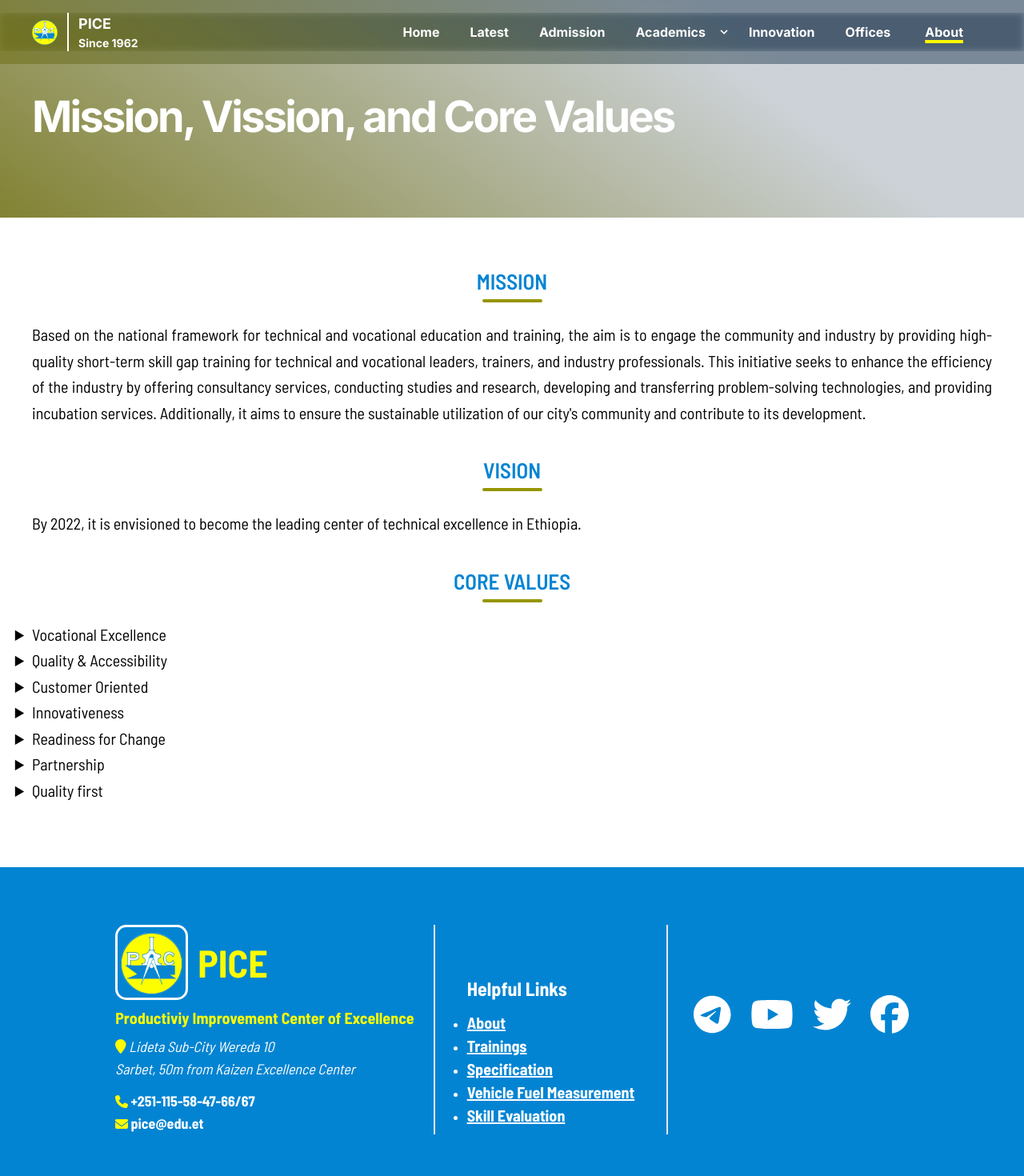
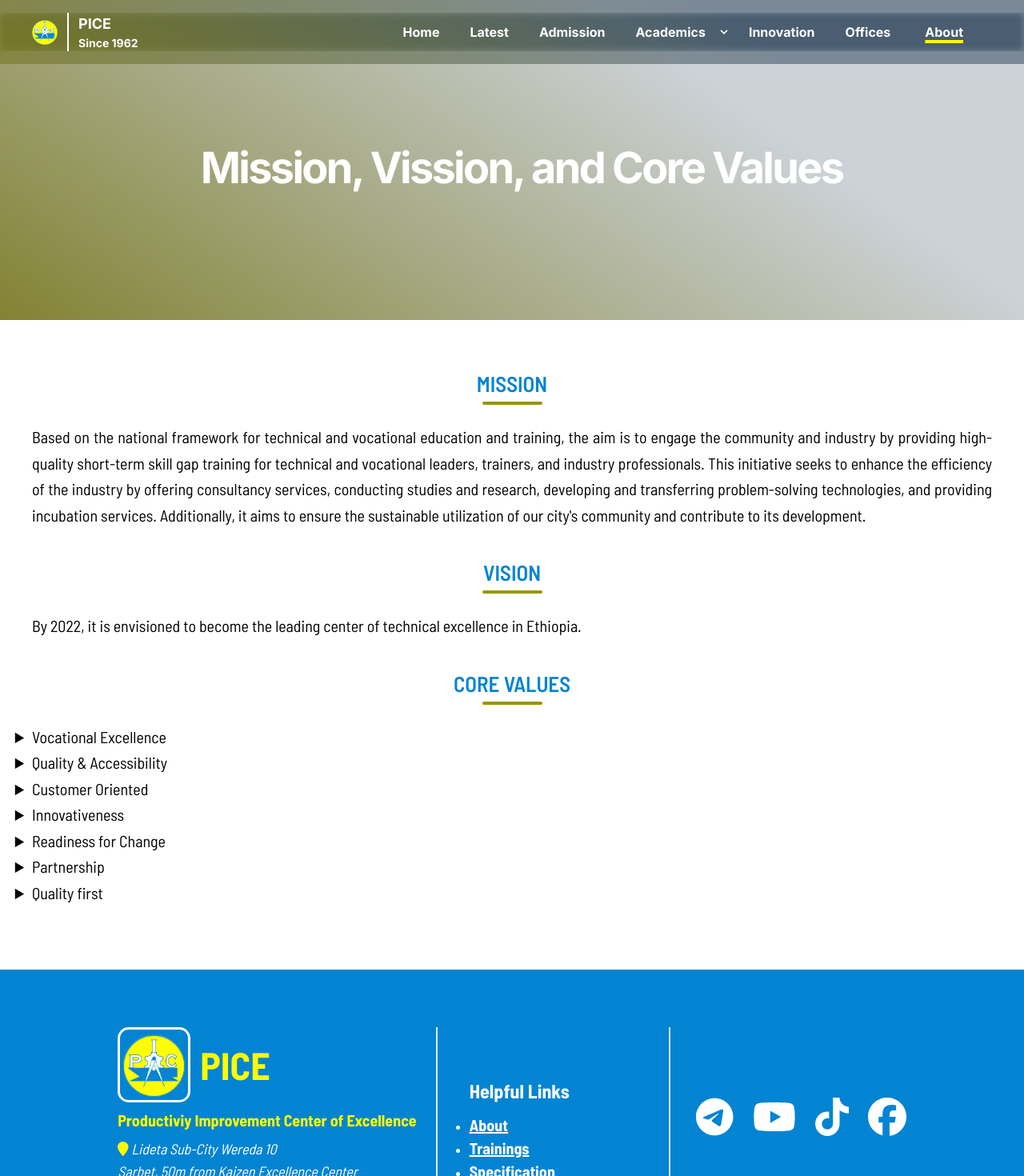
Before and after one commit to bini-i/PICE-Website, a Next.js app: page /about in a window 1280 px wide. Shown: the top 1470 px of the page at 80% size. Built offline with nearby package versions, Linux system fonts and the light colour scheme.

Commit message:
update footer

```diff
--- a/src/app/about/page.tsx
+++ b/src/app/about/page.tsx
@@ -10,17 +10,21 @@ const inter = Inter({
   display: 'swap',
 })
 
-
 export default function Home() {
   return (
     <>
       <div className={twMerge(inter.className ,"hero-gradient")}>
         <Header />
-        <div className="py-14">
-            <div className="container">
-                <h1 className="header-marker text-3xl md:text-[54px] md:leading-[60px] font-bold tracking-tighter text-[#fff] mt-5 py-10">Mission, Vission, and Core Values</h1>
-            </div>
+
+        <div className=" w-full h-[35vh] md:h-[50vh] flex flex-col justify-center">
+            <section className="hero flex flex-col items-center container border-0">
+              <div className="w-[80vw] pl-6 flex flex-col justify-center items-center md:block text-center">
+                <h2 className="header-marker text-3xl md:text-[54px] md:leading-[60px] font-bold tracking-tighter text-[#fff] mt-5 py-10">Mission, Vission, and Core Values</h2>
+
+              </div>
+            </section>
         </div>
+
       </div>
 
       <Mission />
--- a/src/app/offices/dean/page.tsx
+++ b/src/app/offices/dean/page.tsx
@@ -44,11 +44,16 @@ export default function Home() {
         <div className="hero-gradient">
           <Header />
 
-          <section className="hero flex flex-col items-center container">
-              <h2 className="text-center text-3xl md:text-[54px] md:leading-[60px] font-bold tracking-tighter text-white bg-clip-text my-4">Offices</h2>
-              {/* <p className="text-center text-[22px] leading-[30px] tracking-tight text-[#fff] mt-5">Empowering your staff with comprehensive training programs and transforming your workforce with industry-leading vocational training programs.</p> */}
-              {/* <a href="#services" className={twMerge(roboto.className, "btn btn-primary font-bold")}>Learn more →</a> */}
-          </section>
+
+          <div className=" w-full h-[30vh] md:h-[45vh] flex flex-col justify-center">
+            <section className="hero flex flex-col items-center container border-0">
+                <div className="w-[80vw] pl-6 flex flex-col justify-center items-center md:block text-center">
+                    <h2 className="text-center text-3xl md:text-[54px] md:leading-[60px] font-bold tracking-tighter text-white bg-clip-text my-4">Offices</h2>
+                    {/* <p className="text-center text-[22px] leading-[30px] tracking-tight text-[#fff] mt-5">Empowering your staff with comprehensive training programs and transforming your workforce with industry-leading vocational training programs.</p> */}
+                    {/* <a href="#services" className={twMerge(roboto.className, "btn btn-primary font-bold")}>Learn more →</a> */}
+                </div>
+            </section>
+          </div>
         </div>
 
         <div className={twMerge(barlow.className, "grid-page-layout flex flex-col h-full md:flex-row rounded border container py-10")}>
--- a/src/app/technology/page.tsx
+++ b/src/app/technology/page.tsx
@@ -29,11 +29,17 @@ export default function Home() {
             <div className={twMerge(inter.className, "hero-gradient")}>
                 <Header />
 
-                <section className="hero flex flex-col items-center container">
-                    <h2 className="text-center text-3xl md:text-[44px] md:leading-[60px] font-bold tracking-tighter text-[#fff] my-4">Technology Development and Incubation Service</h2>
-                    <p className="text-center text-[22px] leading-[30px] tracking-tight text-[#fff] mt-5">Empowering industries with cutting-edge research, innovative design, and comprehensive incubation services to foster competitive ecosystems.</p>
-                    <a href="#services" className={twMerge(roboto.className, "btn btn-primary font-bold")}>Learn more →</a>
-                </section>
+                <div className=" w-full h-[50vh] md:h-[70vh] flex flex-col justify-center">
+                    <section className="hero flex flex-col items-center container border-0">
+                        <div className="w-[80vw] pl-6 flex flex-col justify-center items-center md:block text-center">
+                            <h2 className="text-center text-3xl md:text-[44px] md:leading-[60px] font-bold tracking-tighter text-[#fff] my-4">Technology Development and Incubation Service</h2>
+                            <p className="text-center text-[22px] leading-[30px] tracking-tight text-[#fff] mt-5">Empowering industries with cutting-edge research, innovative design, and comprehensive incubation services to foster competitive ecosystems.</p>
+                            <div className="flex justify-center">
+                                <a href="#services" className={twMerge(roboto.className, "btn btn-primary font-bold")}>Learn more →</a>
+                            </div>
+                        </div>
+                    </section>
+                </div>
             </div>
 
             <Technology />
@@ -42,3 +48,11 @@ export default function Home() {
         </>
     )
 }
+
+// <section className="hero flex flex-col container relative w-full z-50 border-0">
+// <div className="w-[80vw] md:w-[600px] pl-6 flex flex-col items-center md:block">
+//   <h2 className="text-left text-4xl md:text-6xl md:text-[54px] md:leading-[60px] font-bold tracking-tighter text-white bg-clip-text my-4">Explrore Your Potential and Talents at <span className="text-[#fcfb00]">PICE</span></h2>
+//   {/* <p className="text-center text-[22px] leading-[30px] tracking-tight text-[#fff] mt-5">Empowering your staff with comprehensive training programs and transforming your workforce with industry-leading vocational training programs.</p> */}
+//   {/* <a href="#services" className={twMerge(roboto.className, "btn btn-primary font-bold")}>Learn more →</a> */}
+// </div>
+// </section>
--- a/src/app/utils.tsx
+++ b/src/app/utils.tsx
@@ -96,7 +96,7 @@ export const Menus: MenuItem[] = [
   },
   {
     name: "Innovation",
-    url: "/innovation"
+    url: "/technology"
   },
   {
     name: "Offices",
--- a/src/sections/Footer.tsx
+++ b/src/sections/Footer.tsx
@@ -4,7 +4,7 @@ import Logo from "@/assets/Logo.png";
 import { FontAwesomeIcon } from "@fortawesome/react-fontawesome";
 import { faPhone, faEnvelope, faLocation, faLocationPin, faLocationPinLock } from "@fortawesome/free-solid-svg-icons";
 import Link from "next/link";
-import { faFacebook, faTelegram, faTwitter, faYoutube } from "@fortawesome/free-brands-svg-icons";
+import { faFacebook, faTelegram, faTiktok, faTwitter, faYoutube } from "@fortawesome/free-brands-svg-icons";
 
 import { Barlow_Semi_Condensed } from "next/font/google";
 import { twMerge } from "tailwind-merge";
@@ -80,13 +80,13 @@ export const Footer = () => {
               <a className="footer-social-item" href="https://t.me/pice1962">
                 <FontAwesomeIcon icon={faTelegram} size="3x"/>
               </a>
-              <a className="footer-social-item">
+              <a className="footer-social-item" href="https://www.youtube.com/@pice1962">
                 <FontAwesomeIcon icon={faYoutube} size="3x"/>
               </a>
-              <a className="footer-social-item">
-                <FontAwesomeIcon icon={faTwitter} size="3x"/>
+              <a className="footer-social-item" href="https://www.tiktok.com/@pice_1962">
+                <FontAwesomeIcon icon={faTiktok} size="3x"/>
               </a>
-              <a className="footer-social-item" href="https://web.facebook.com/photo/?fbid=689766997375823&set=a.119977431021452">
+              <a className="footer-social-item" href="https://web.facebook.com/edu.pice.et">
                 <FontAwesomeIcon icon={faFacebook} size="3x"/>
               </a>
             </div>
```
